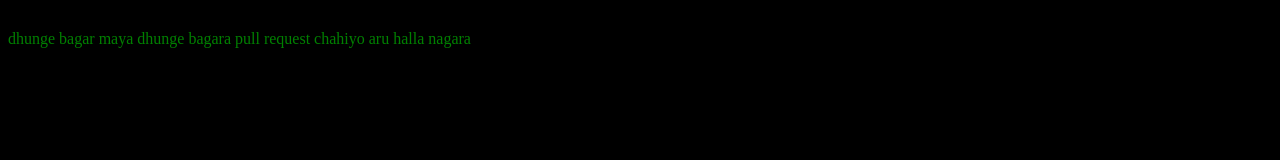
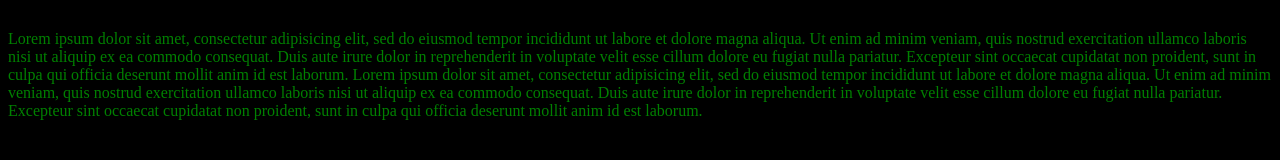
Before and after one commit to abhishekkafle-crypto/dummyrepo, a plain HTML site: page index.html in a window 1280 px wide. Drawn offline with Linux system fonts and the light colour scheme.

Commit message:
Revert "Update.html"

```diff
--- a/index.html
+++ b/index.html
@@ -7,7 +7,18 @@
 	<body bgcolor="black">
 		<font color="green">
 			<marquee >Yaman</marquee>
-dhunge bagar maya dhunge bagara pull request chahiyo aru halla nagara
+Lorem ipsum dolor sit amet, consectetur adipisicing elit, sed do eiusmod
+tempor incididunt ut labore et dolore magna aliqua. Ut enim ad minim veniam,
+quis nostrud exercitation ullamco laboris nisi ut aliquip ex ea commodo
+consequat. Duis aute irure dolor in reprehenderit in voluptate velit esse
+cillum dolore eu fugiat nulla pariatur. Excepteur sint occaecat cupidatat non
+proident, sunt in culpa qui officia deserunt mollit anim id est laborum.
+Lorem ipsum dolor sit amet, consectetur adipisicing elit, sed do eiusmod
+tempor incididunt ut labore et dolore magna aliqua. Ut enim ad minim veniam,
+quis nostrud exercitation ullamco laboris nisi ut aliquip ex ea commodo
+consequat. Duis aute irure dolor in reprehenderit in voluptate velit esse
+cillum dolore eu fugiat nulla pariatur. Excepteur sint occaecat cupidatat non
+proident, sunt in culpa qui officia deserunt mollit anim id est laborum.
 		</font>
 	</body>
 </html>
```
